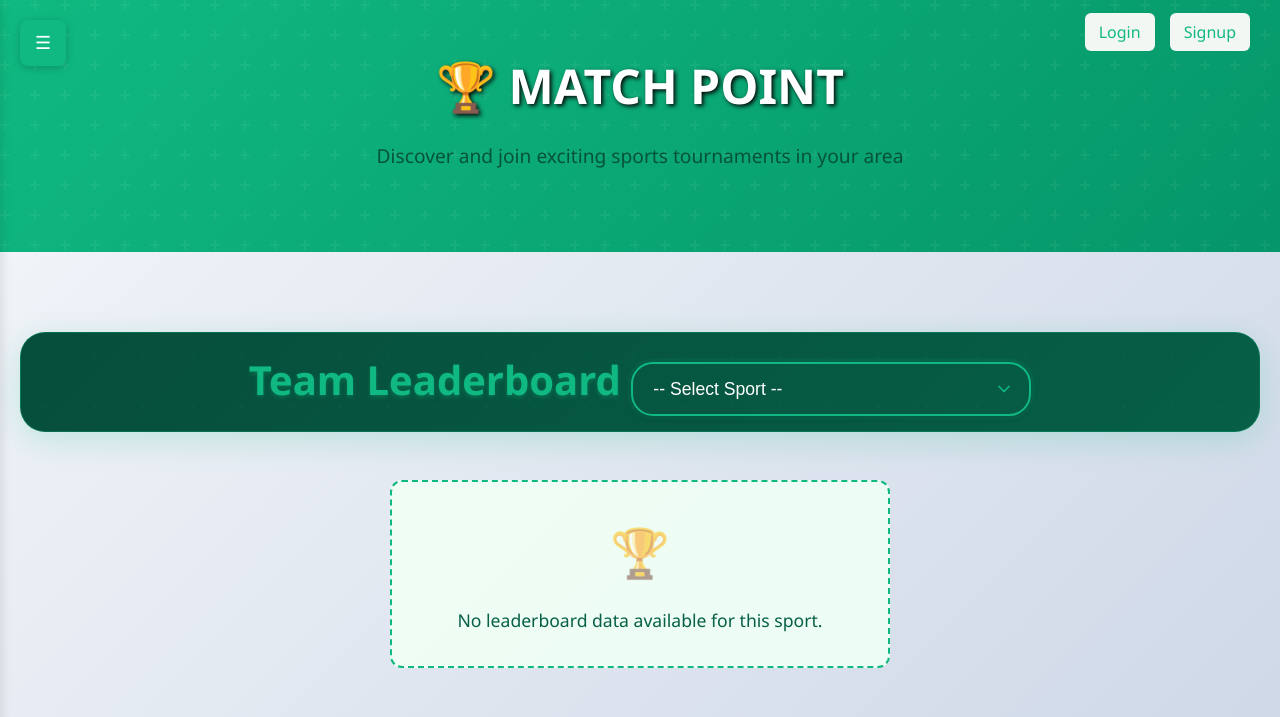
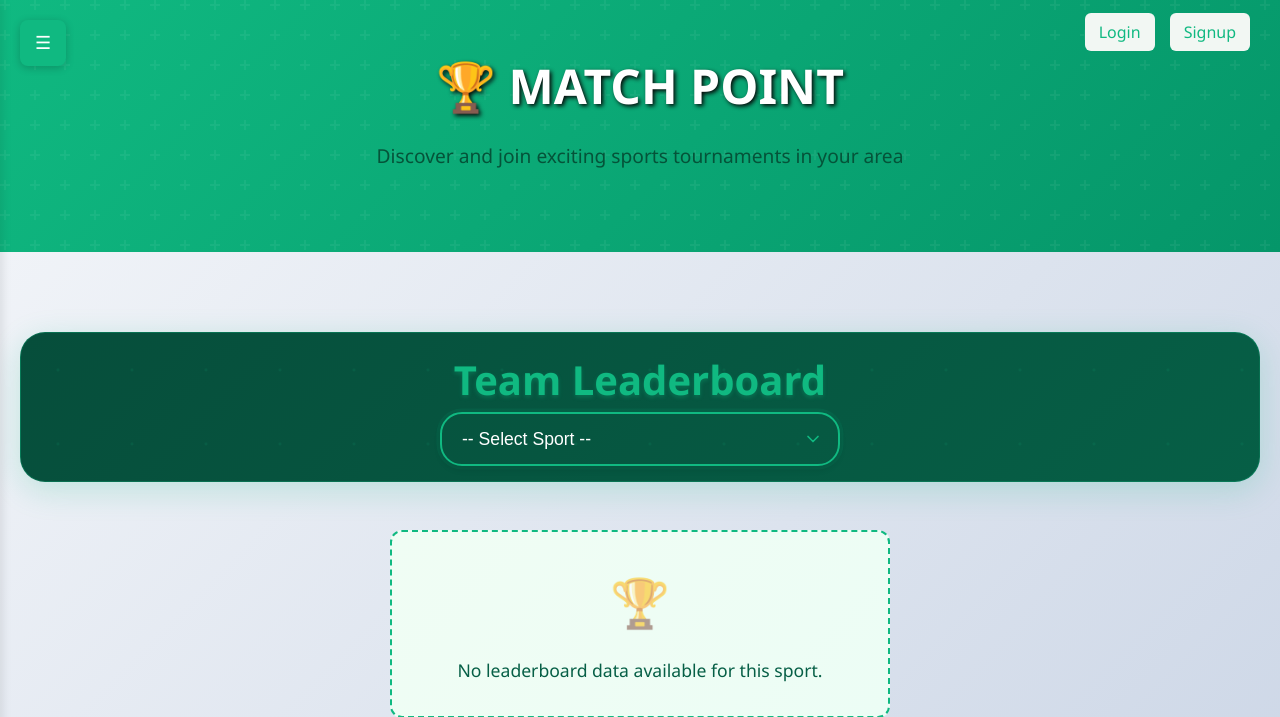
Before and after one commit to sahilkavishka/MatchPOINT, a Django app: page /leaderboard/ in a window 1280 px wide. Shown: the top 717 px of the page. Run offline with Django 5.2, Linux system fonts and the light colour scheme; data that the repository does not hold is empty.

Commit message:
2025/7/14 - 10.33

```diff
--- a/core/forms.py
+++ b/core/forms.py
@@ -45,7 +45,9 @@ class TeamMemberForm(forms.ModelForm):
     class Meta:
         model = TeamMembers
         fields = ['memberpic', 'name', 'age', 'height', 'position', 'city']
-
+        widgets = {
+            'height': forms.NumberInput(attrs={'placeholder': 'cm'}),
+        }
 
 class RegistrationForm(forms.ModelForm):
     class Meta:
--- a/static/add_team_member.css
+++ b/static/add_team_member.css
@@ -1,3 +1,6 @@
+body{
+    background-color: #059669;
+}
 /* Add Team Member Page - Emerald Theme */
 .addmem {
     max-width: 600px;
--- a/templates/team_leaderboard.html
+++ b/templates/team_leaderboard.html
@@ -11,17 +11,19 @@
 <div class="text-center mb-4 " >
 
     <form method="get" action="{% url 'team_leaderboard' %}">
-          <h2 class="text-center mt-4">Team Leaderboard
+    <h2 class="text-center mt-4">Team Leaderboard</h2>
+    <div class="text-center my-3">
         <select name="sport" class="form-select w-50 mx-auto" onchange="this.form.submit()">
-
             <option value="">-- Select Sport --</option>
             {% for sport in sports %}
                 <option value="{{ sport.id }}" {% if sport.id|stringformat:"s" == request.GET.sport %}selected{% endif %}>
                     {{ sport.name }}
                 </option>
             {% endfor %}
-        </select></h2>
-    </form>
+        </select>
+    </div>
+</form>
+
 
 </div>
 
```
Also changed, not shown: core/migrations/0001_initial.py.
